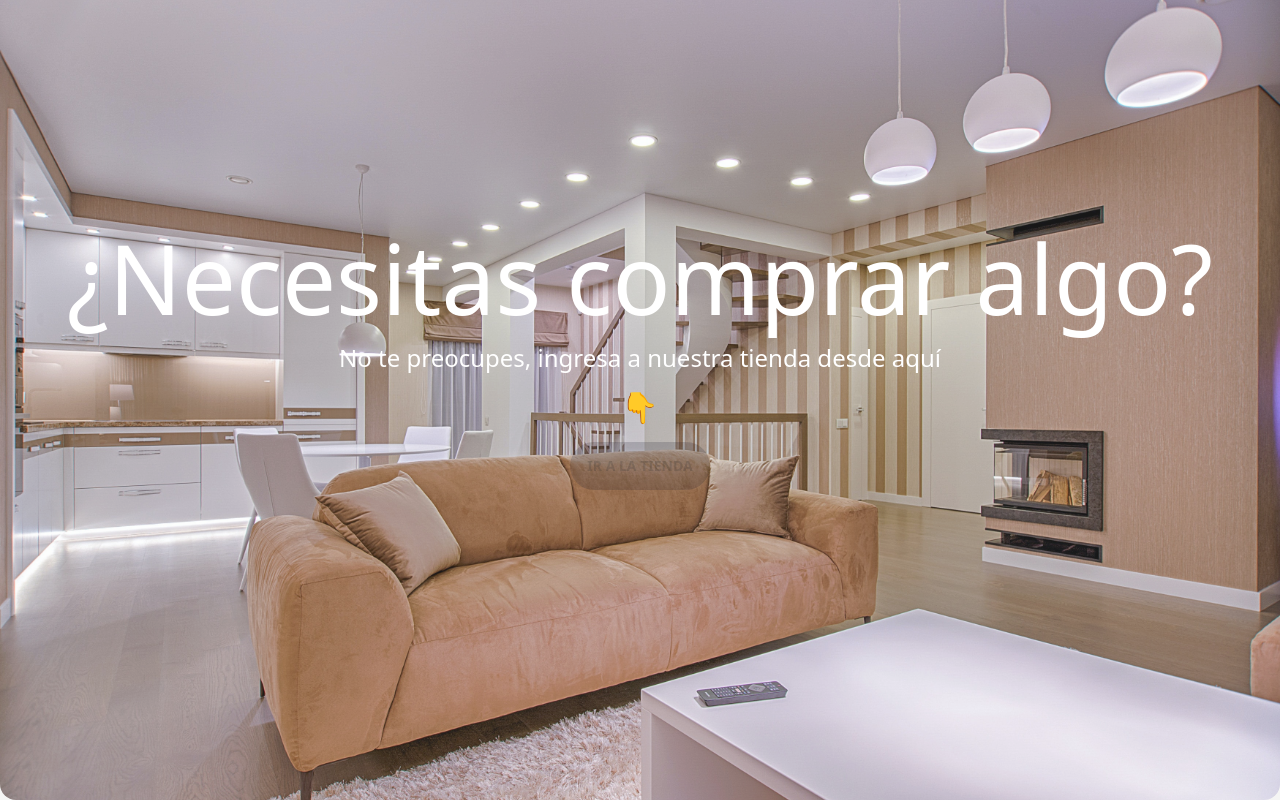
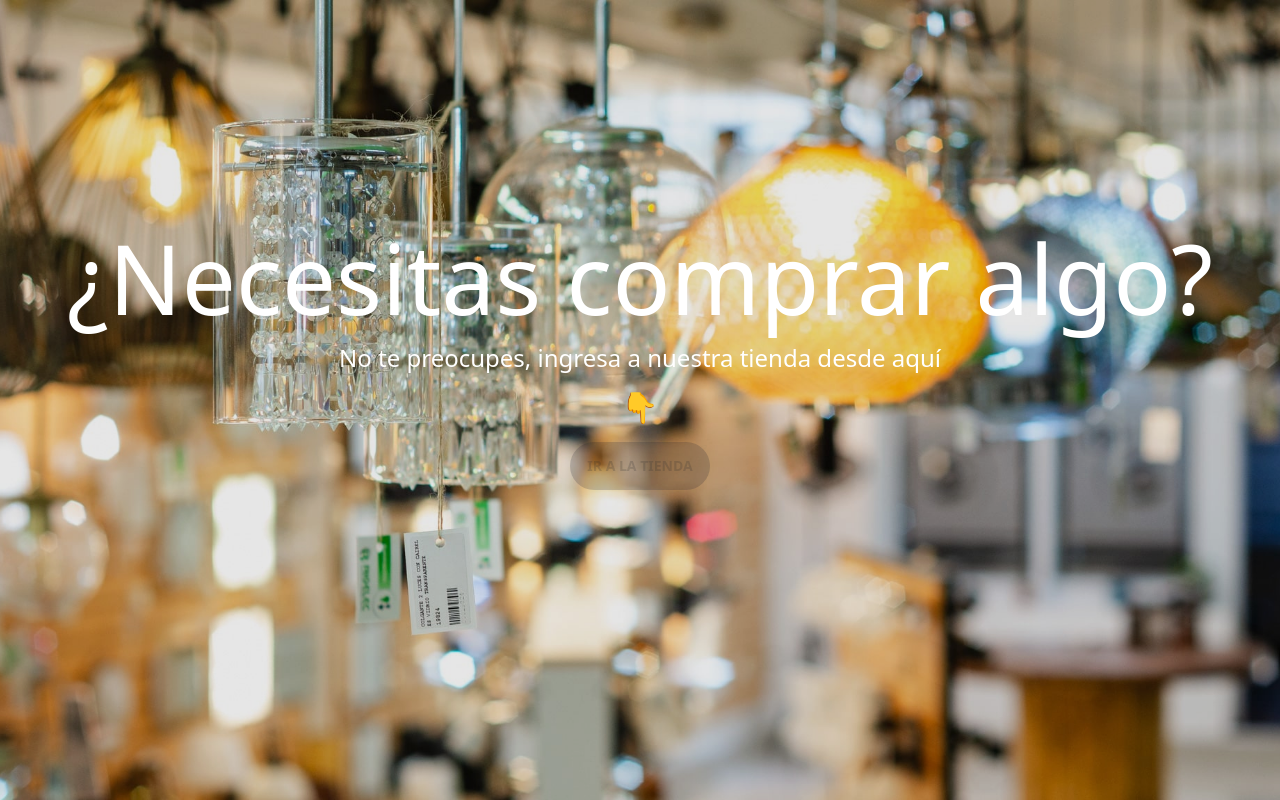
Before and after one commit to Juan-M-Panozzo-Z/rigelec.com.ar, a Next.js app: page /components/Hero in a window 1280 px wide. Built offline with nearby package versions, Linux system fonts and the light colour scheme.

Commit message:
deleted:    public/assets/hero/header-shape.svg new file:   public/assets/hero/hero.jpg modified:   src/pages/components/Hero.jsx

```diff
--- a/src/pages/components/Hero.jsx
+++ b/src/pages/components/Hero.jsx
@@ -4,15 +4,15 @@ export default function Hero() {
     return (
         <section>
             <Image
-                className="h-screen object-cover rounded-b-box opacity-90"
-                src="/assets/hero/1.jpg"
+                className="h-screen object-cover brightness-90 filter"
+                src="/assets/hero/hero.jpg"
                 width={1920}
                 height={1080}
                 alt="hero"
             />
 
             <div className="absolute -top-10 left-0 w-full h-full flex justify-center items-center">
-                <div className="text-center m-4 p-8 rounded-box text-white flex flex-col gap-4">
+                <div className="text-center m-4 text-white flex flex-col gap-4">
                     <h1 className="text-3xl md:text-8xl">
                         ¿Necesitas comprar algo?
                     </h1>
```
Also changed, not shown: public/assets/hero/header-shape.svg (deleted), public/assets/hero/hero.jpg (added).
